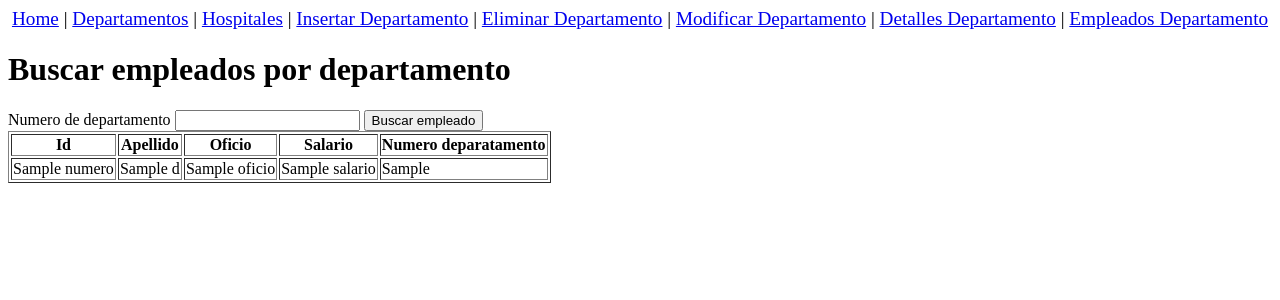
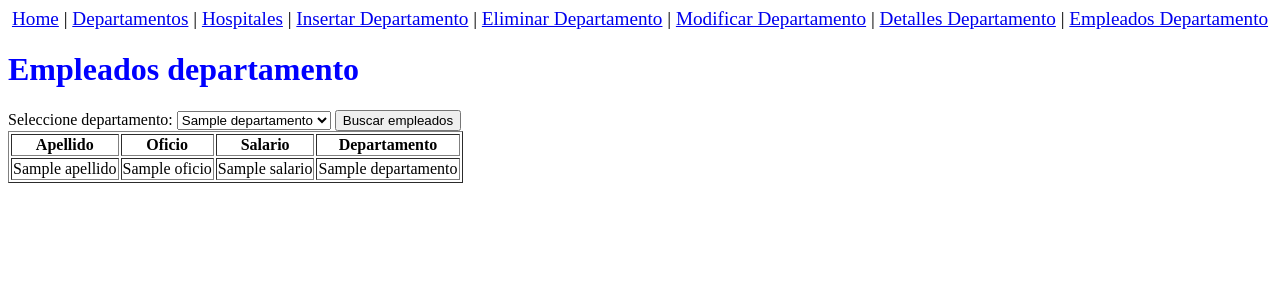
Before and after one commit to lengthmannsohn/Django, a Django app: template proyectodatos/hospitales/templates/pages/empleadosdepartamento.html in a window 1280 px wide. Shown: the top 300 px of the page. Run offline with Django 5.2, Linux system fonts and the light colour scheme; the template is opened without the code that fills it: most values are stand-ins (such as "Sample title", 1, 10 or a date in 2020).

Commit message:
buscador empleados finalizado

```diff
--- a/proyectodatos/hospitales/templates/pages/empleadosdepartamento.html
+++ b/proyectodatos/hospitales/templates/pages/empleadosdepartamento.html
@@ -7,31 +7,34 @@
 </head>
 <body>
     {% include 'pages/menu.html' %}
-    <h1>Buscar empleados por departamento</h1>
+    <h1 style="color:blue">
+        Empleados departamento
+    </h1>
     <form method="post">
         {% csrf_token %}
-        <label>Numero de departamento</label>
-        <input type="number" name="cajanumero"/>
+        <label>Seleccione departamento:</label>
+        <select name="iddepartamento">
+            {% for dept in departamentos %}
+            <option value="{{dept.numero}}">{{dept.nombre}}</option>
+            {% endfor %}
+        </select>
         <button>
-            Buscar empleado
+            Buscar empleados
         </button>
     </form>
-
     <table border="1">
         <tr>
-            <th>Id</th>
             <th>Apellido</th>
             <th>Oficio</th>
             <th>Salario</th>
-            <th>Numero deparatamento</th>
+            <th>Departamento</th>
         </tr>
-        {% for e in empleados %}
+        {% for emp in empleados %}
         <tr>
-            <td>{{ d.numero }}</td>
-            <td>{{ d.nombre }}</td>
-            <td>{{ d.oficio }}</td>
-            <td>{{ d.salario }}</td>
-            <td>{{ d.deptNo }}</td>
+            <td>{{emp.apellido}}</td>
+            <td>{{emp.oficio}}</td>
+            <td>{{emp.salario}}</td>
+            <td>{{emp.departamento}}</td>
         </tr>
         {% endfor %}
     </table>
```
Also changed, not shown: proyectodatos/hospitales/models.py (+22 -5 lines), proyectodatos/hospitales/views.py (+18 -4 lines).
